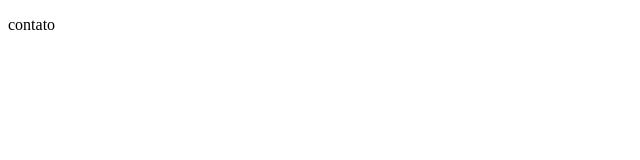
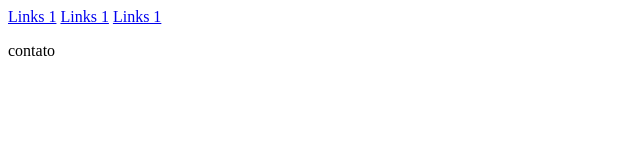
Before and after one commit to luisfernandofante/luis.github.io, a plain HTML site: page contato.html in a window 1280 px wide. Shown: the whole page, without its empty margins (0-640 px from the left). Drawn offline with Linux system fonts and the light colour scheme.

Commit message:
adicionando a tag NAV apágina contato

```diff
--- a/contato.html
+++ b/contato.html
@@ -7,6 +7,11 @@
     <title>Document</title>
 </head>
 <body>
+    <nav>
+        <a href="#">Links 1</a>
+        <a href="#">Links 1</a>
+        <a href="#">Links 1</a>
+    </nav>
     <section>
         <p>contato</p>
     </section>
```
